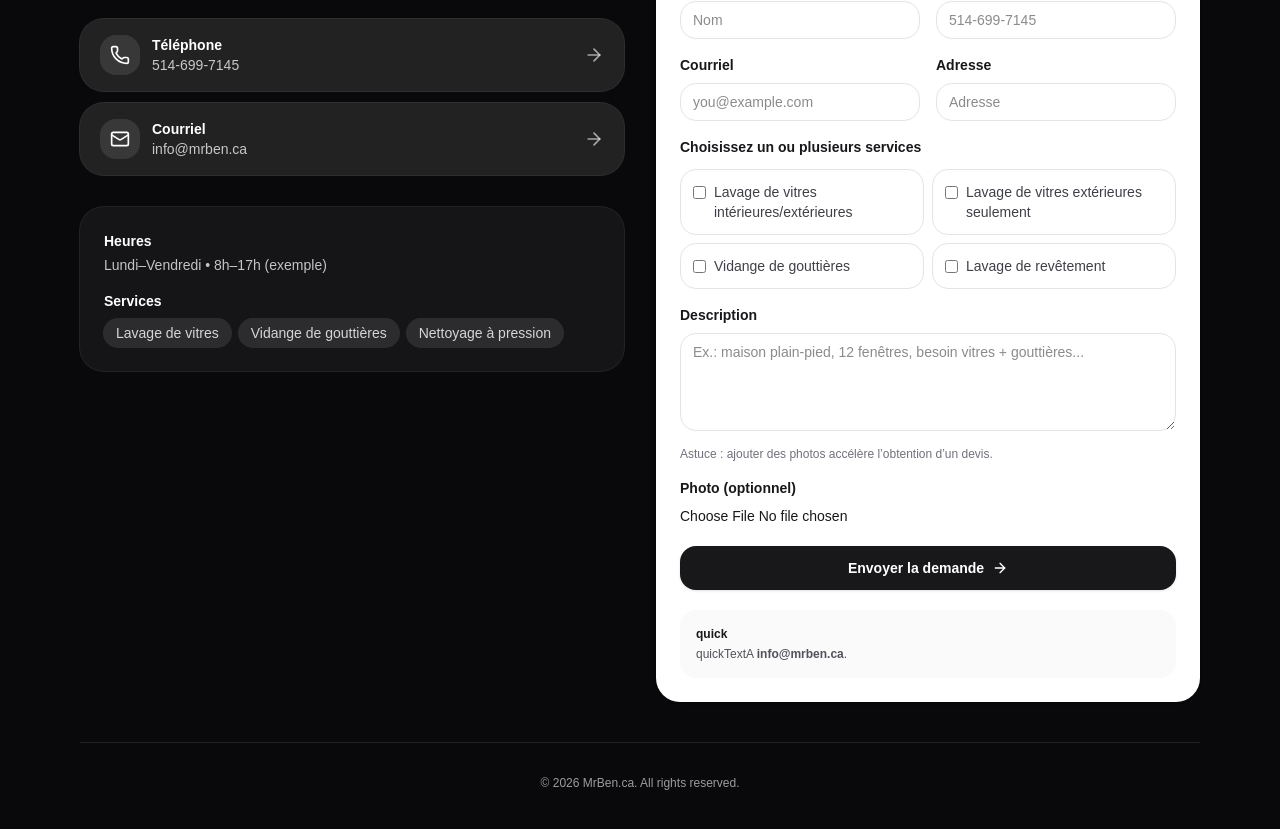
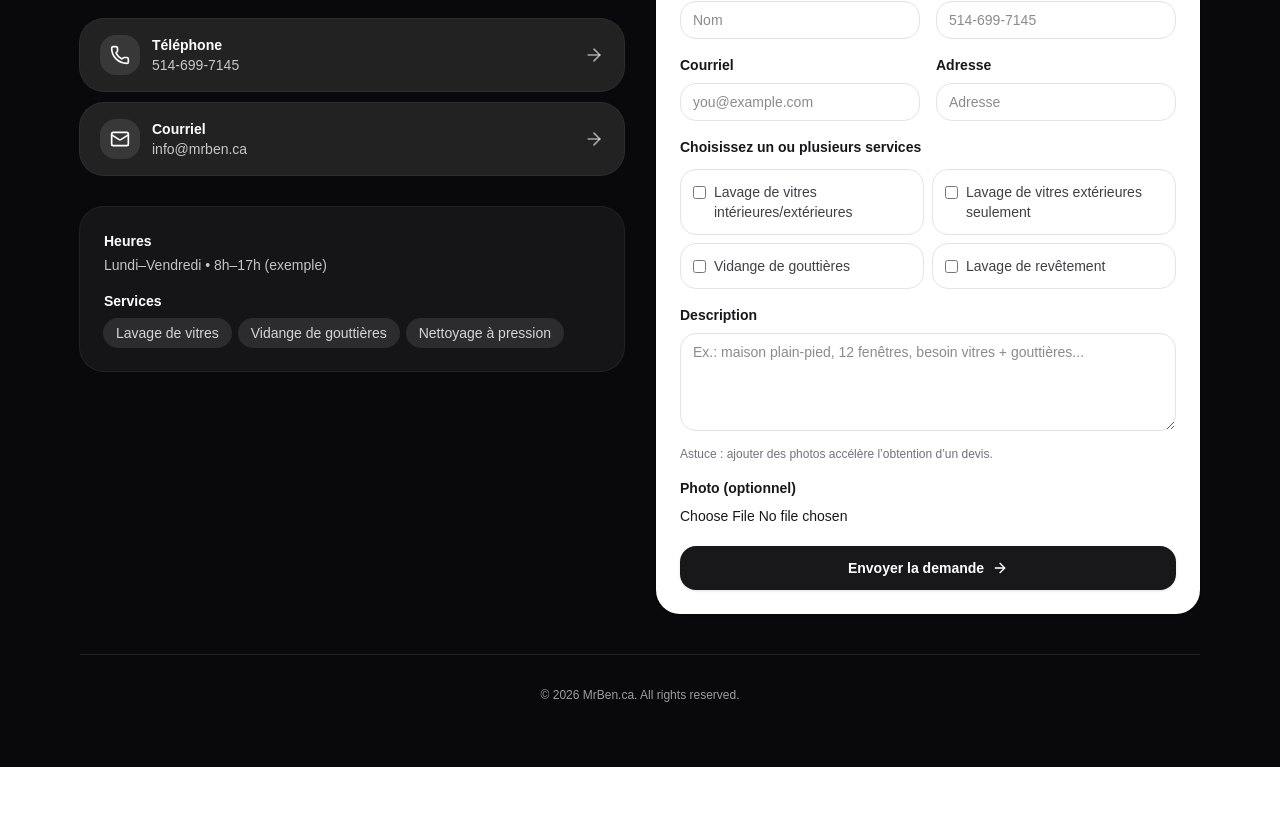
Before and after one commit to servicesmrben-wq/mrben-site1, a Next.js app: page / in a window 1280 px wide. Shown: the part 3866-4695 px from the top of the page. After the commit the page ends 4633 px from the top, so only its background shows below. Built offline with nearby package versions, Linux system fonts and the light colour scheme.

Commit message:
Remove quick info section from MrBenRedesignPreview
Removed quick info section from the redesign preview.

```diff
--- a/app/MrBenRedesignPreview.jsx
+++ b/app/MrBenRedesignPreview.jsx
@@ -1103,12 +1103,6 @@ disabled={status.state === "sending" || uploading}
               </button>
             </form>
 
-            <div className="mt-5 rounded-2xl bg-zinc-50 p-4">
-              <div className="text-xs font-semibold text-zinc-900">{t("quick")}</div>
-              <div className="mt-1 text-xs text-zinc-600">
-                {t("quickTextA")} <span className="font-semibold">{BRAND.email}</span>.
-              </div>
-            </div>
           </div>
         </div>
 
```
